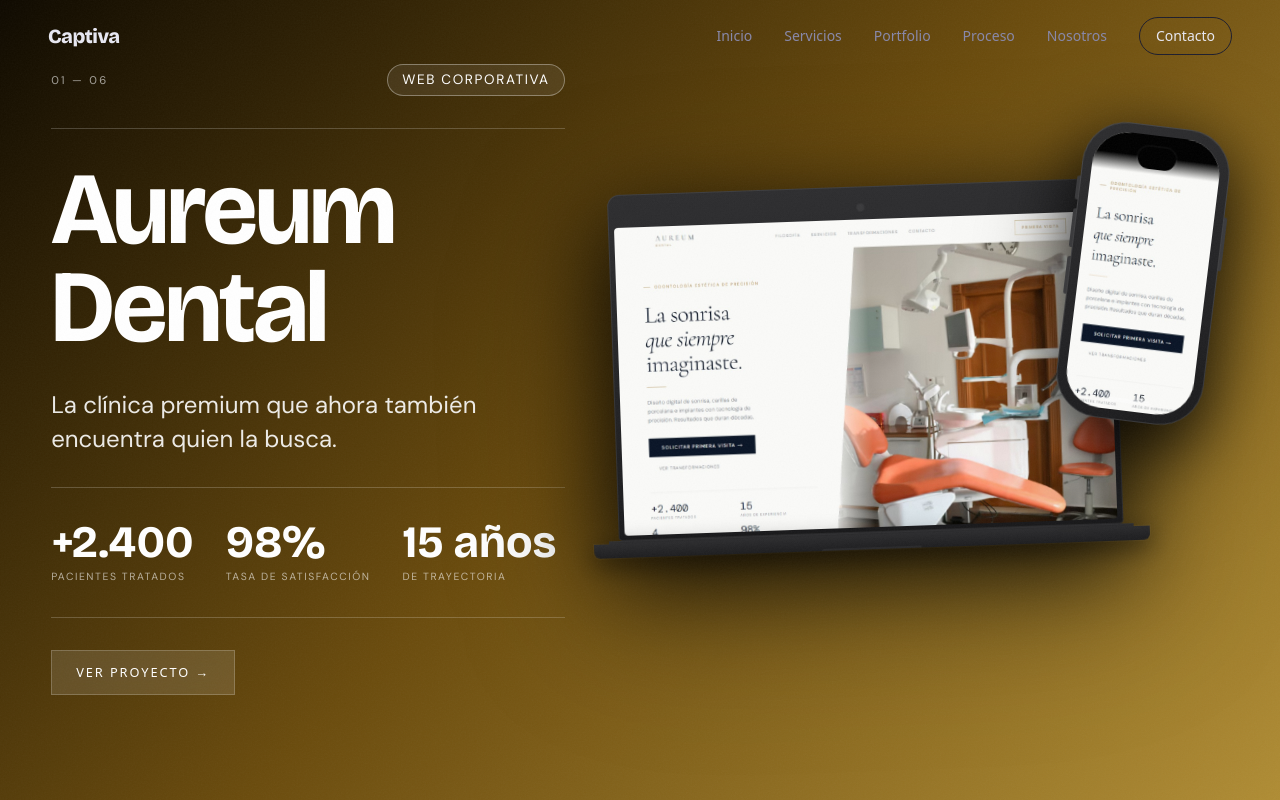
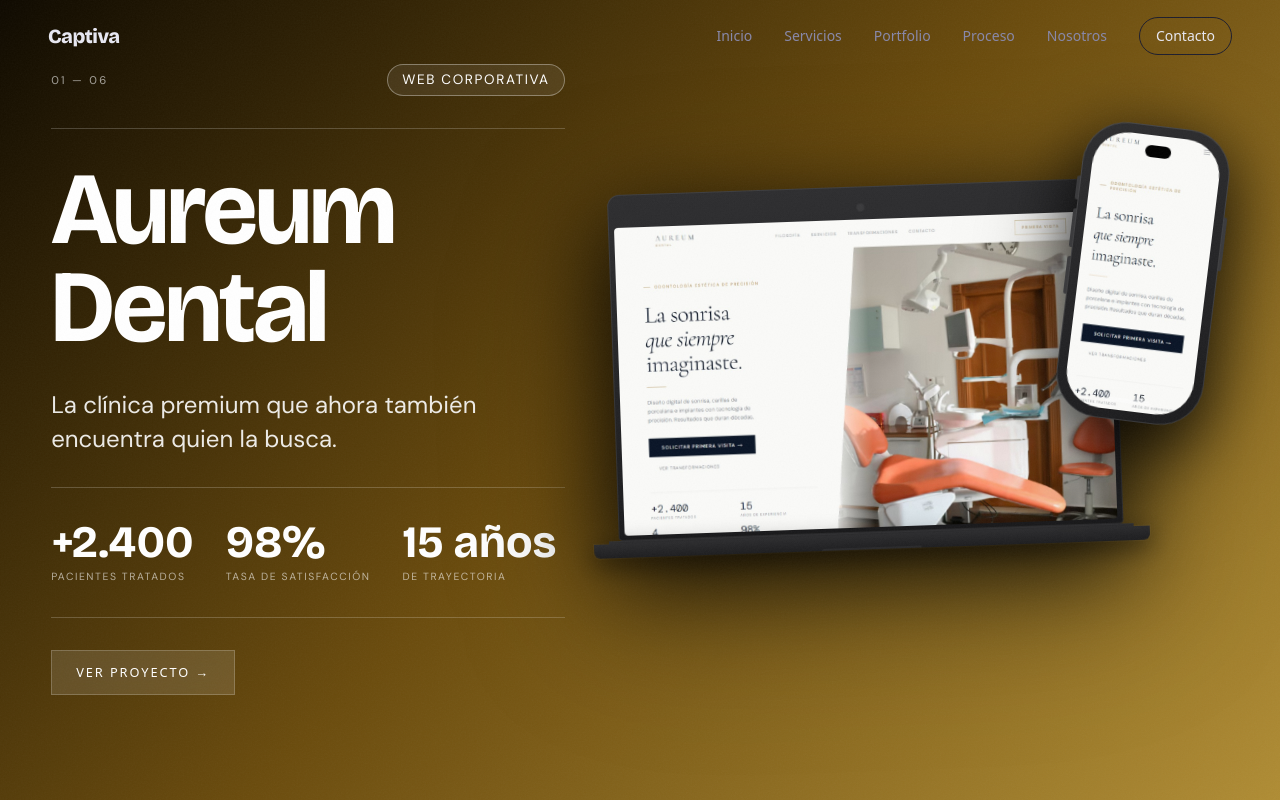
Before and after one commit to Ricardo2325/captiva, a Next.js app: page /portfolio in a window 1280 px wide. Shown: the top 800 px of the page. Built offline with nearby package versions, Linux system fonts and the light colour scheme.

Commit message:
fix: shrink Dynamic Island to subtle pill, remove status bar gradient

```diff
--- a/src/components/PortfolioScroll.tsx
+++ b/src/components/PortfolioScroll.tsx
@@ -167,31 +167,19 @@ function PhoneFrame({ src, slug }: { src: string; slug: string }) {
           background: '#000',
         }}
       >
-        {/* Status bar gradient — negro sólido en la zona del Dynamic Island */}
-        <div
-          style={{
-            position: 'absolute',
-            top: 0,
-            left: 0,
-            right: 0,
-            height: '14%',
-            background: 'linear-gradient(180deg, #000 55%, transparent 100%)',
-            zIndex: 9,
-          }}
-        />
         {/* Dynamic Island */}
         <div
           style={{
             position: 'absolute',
-            top: '12px',
+            top: '10px',
             left: '50%',
             transform: 'translateX(-50%)',
-            width: '30%',
-            height: '22px',
+            width: '20%',
+            height: '12px',
             background: '#000',
             borderRadius: '20px',
             zIndex: 10,
-            boxShadow: '0 0 0 2px rgba(255,255,255,0.04)',
+            boxShadow: '0 0 0 1px rgba(255,255,255,0.06)',
           }}
         />
         <Image
```
